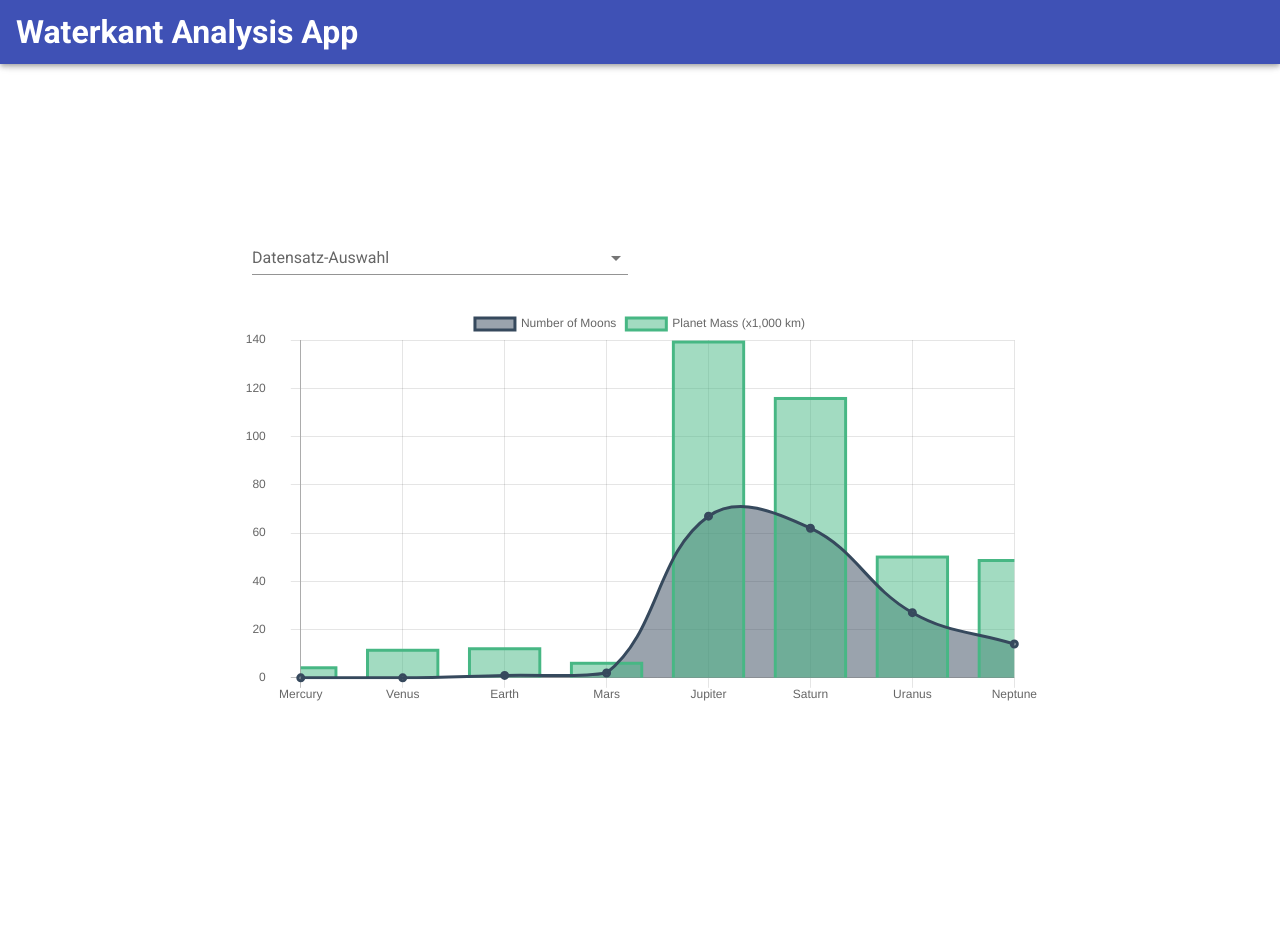
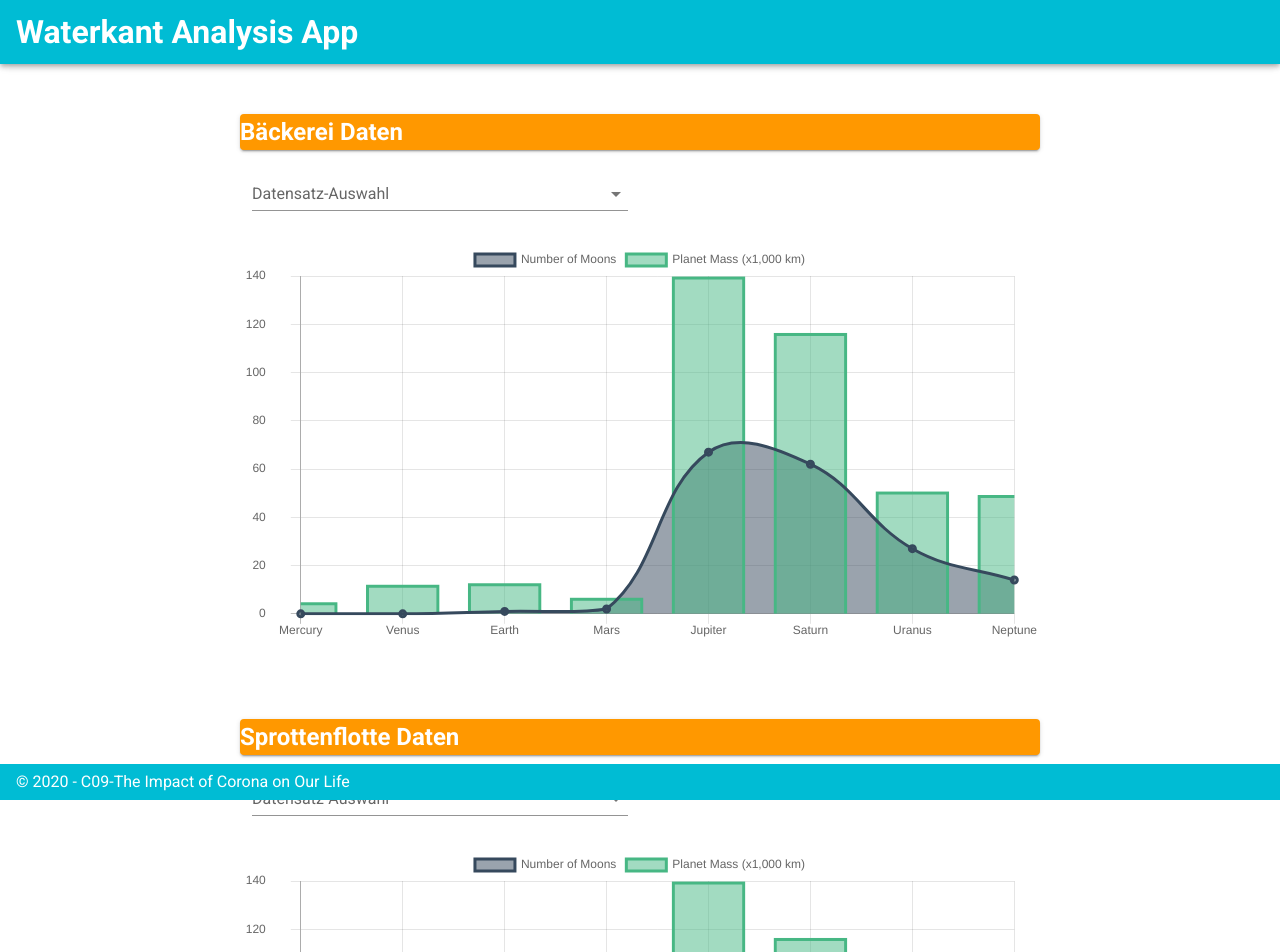
Before and after one commit to nikitaDanilenko/changes2020, a Vue app in the folder waterkant-analysis-app/: page / in a window 1280 px wide. Shown: the top 952 px of the page. Before the commit the page ends 858 px from the top, so only its background shows below. Built offline with nearby package versions, Linux system fonts and the light colour scheme.

Commit message:
ADD: Adding several diagramms with their own dropdown menus, only datasets remaining

```diff
--- a/waterkant-analysis-app/src/App.vue
+++ b/waterkant-analysis-app/src/App.vue
@@ -9,20 +9,26 @@
     </v-app-bar>
 
     <v-content>
-      <HelloWorld />
+      <Content />
     </v-content>
+    <v-footer
+      color="primary"
+      app
+    >
+      <span class="white--text">&copy; 2020 - C09-The Impact of Corona on Our Life</span>
+    </v-footer>
   </v-app>
 </template>
 
 <script lang="ts">
 import Vue from "vue";
-import HelloWorld from "./components/HelloWorld.vue";
+import Content from "./components/Content.vue";
 
 export default Vue.extend({
   name: "App",
 
   components: {
-    HelloWorld
+    Content
   }
 });
 </script>
--- /dev/null
+++ b/waterkant-analysis-app/src/components/Content.vue
@@ -0,0 +1,126 @@
+<template>
+  <div class="size">
+    <v-card color="#ff9800" dark>
+      <h2>Bäckerei Daten</h2>
+    </v-card>
+    <v-container fluid>
+      <v-row align="right">
+        <v-col class="d-flex" cols="12" sm="6">
+          <v-select :items="items" label="Datensatz-Auswahl" @change="changeBakeryDataSet"></v-select>
+        </v-col>
+      </v-row>
+    </v-container>
+    <canvas id="bakeryChart"></canvas>
+
+    <v-card color="#ff9800" dark>
+      <h2>Sprottenflotte Daten</h2>
+    </v-card>
+    <v-container fluid>
+      <v-row align="right">
+        <v-col class="d-flex" cols="12" sm="6">
+          <v-select :items="items" label="Datensatz-Auswahl" @change="changeBikesharingDataSet"></v-select>
+        </v-col>
+      </v-row>
+    </v-container>
+    <canvas id="bikesharingChart"></canvas>
+
+    <v-card color="#ff9800" dark>
+      <h2>Online Helpdesk Daten</h2>
+    </v-card>
+    <v-container fluid>
+      <v-row align="right">
+        <v-col class="d-flex" cols="12" sm="6">
+          <v-select :items="items" label="Datensatz-Auswahl" @change="changeBikesharingDataSet"></v-select>
+        </v-col>
+      </v-row>
+    </v-container>
+    <canvas id="helpdeskChart"></canvas>
+
+    <v-card color="#ff9800" dark>
+      <h2>Fußgängerbewegungen Daten</h2>
+    </v-card>
+    <v-container fluid>
+      <v-row align="right">
+        <v-col class="d-flex" cols="12" sm="6">
+          <v-select :items="items" label="Datensatz-Auswahl" @change="changeBikesharingDataSet"></v-select>
+        </v-col>
+      </v-row>
+    </v-container>
+    <canvas id="pedestrianChart"></canvas>
+  </div>
+</template>
+
+<script>
+import Chart from "chart.js";
+import planetChartData from "./ChartData.js";
+import planetChartData2 from "./ChartData2.js";
+
+export default {
+  // components: {
+  //   Bar
+  // },
+  data() {
+    return {
+      datacollection: null,
+      planetChartData: planetChartData,
+      planetChartData2: planetChartData2,
+      items: [planetChartData.name, planetChartData2.name]
+    };
+  },
+  mounted() {
+    this.createChart("bakeryChart", this.planetChartData);
+    this.createChart("bikesharingChart", this.planetChartData);
+    this.createChart("helpdeskChart", this.planetChartData);
+    this.createChart("pedestrianChart", this.planetChartData);
+  },
+  methods: {
+    createChart(chartId, chartData) {
+      const ctx = document.getElementById(chartId);
+      const myChart = new Chart(ctx, {
+        type: chartData.type,
+        data: chartData.data,
+        options: chartData.options
+      });
+    },
+    changeBakeryDataSet(event) {
+      if (event == planetChartData.name) {
+        this.createChart("bakeryChart", this.planetChartData);
+      } else if (event == planetChartData2.name) {
+        this.createChart("bakeryChart", this.planetChartData2);
+      }
+    },
+    changeBikesharingDataSet(event) {
+      if (event == planetChartData.name) {
+        this.createChart("bikesharingChart", this.planetChartData);
+      } else if (event == planetChartData2.name) {
+        this.createChart("bikesharingChart", this.planetChartData2);
+      }
+    },
+    changeOnlineHelpdeskDataSet(event) {
+      if (event == planetChartData.name) {
+        this.createChart("helpdeskChart", this.planetChartData);
+      } else if (event == planetChartData2.name) {
+        this.createChart("helpdeskChart", this.planetChartData2);
+      }
+    },
+    changePedestrianDataSet(event) {
+      if (event == planetChartData.name) {
+        this.createChart("pedestrianChart", this.planetChartData);
+      } else if (event == planetChartData2.name) {
+        this.createChart("pedestrianChart", this.planetChartData2);
+      }
+    }
+  }
+};
+</script>
+
+<style>
+.size {
+  max-width: 800px;
+  margin: 50px auto;
+}
+
+canvas {
+  margin-bottom: 75px;
+}
+</style>
--- a/waterkant-analysis-app/src/components/HelloWorld.vue
+++ /dev/null
@@ -1,62 +0,0 @@
-<template>
-  <div class="size">
-    <v-container fluid>
-      <v-row align="right">
-        <v-col class="d-flex" cols="12" sm="6">
-          <v-select :items="items" label="Datensatz-Auswahl" @change="changeDataSet"></v-select>
-        </v-col>
-        <!-- <v-btn> </v-btn> -->
-      </v-row>
-    </v-container>
-    <canvas id="chart1"></canvas>
-  </div>
-</template>
-
-<script>
-import Chart from "chart.js";
-import planetChartData from "./ChartData.js";
-import planetChartData2 from "./ChartData2.js";
-
-export default {
-  // components: {
-  //   Bar
-  // },
-  data() {
-    return {
-      datacollection: null,
-      planetChartData: planetChartData,
-      planetChartData2: planetChartData2,
-      items: [planetChartData.name, planetChartData2.name]
-    };
-  },
-  mounted() {
-    this.createChart("chart1", this.planetChartData);
-  },
-  methods: {
-    createChart(chartId, chartData) {
-      const ctx = document.getElementById(chartId);
-      const myChart = new Chart(ctx, {
-        type: chartData.type,
-        data: chartData.data,
-        options: chartData.options
-      });
-    },
-    changeDataSet(event) {
-      if (event == "Foo") {
-        this.createChart("chart1", this.planetChartData);
-      } else if (event == "Bar") {
-        this.createChart("chart1", this.planetChartData2);
-      }
-      // this.createChart("chart1", event);
-      console.log(event);
-    }
-  }
-};
-</script>
-
-<style>
-.size {
-  max-width: 800px;
-  margin: 150px auto;
-}
-</style>
--- a/waterkant-analysis-app/src/plugins/vuetify.ts
+++ b/waterkant-analysis-app/src/plugins/vuetify.ts
@@ -8,7 +8,7 @@ export default new Vuetify({
   theme: {
     themes: {
       light: {
-        primary: "#3f51b5",
+        primary: "#00bcd4",
         secondary: "#424242",
         accent: "#82B1FF",
         error: "#FF5252",
```
